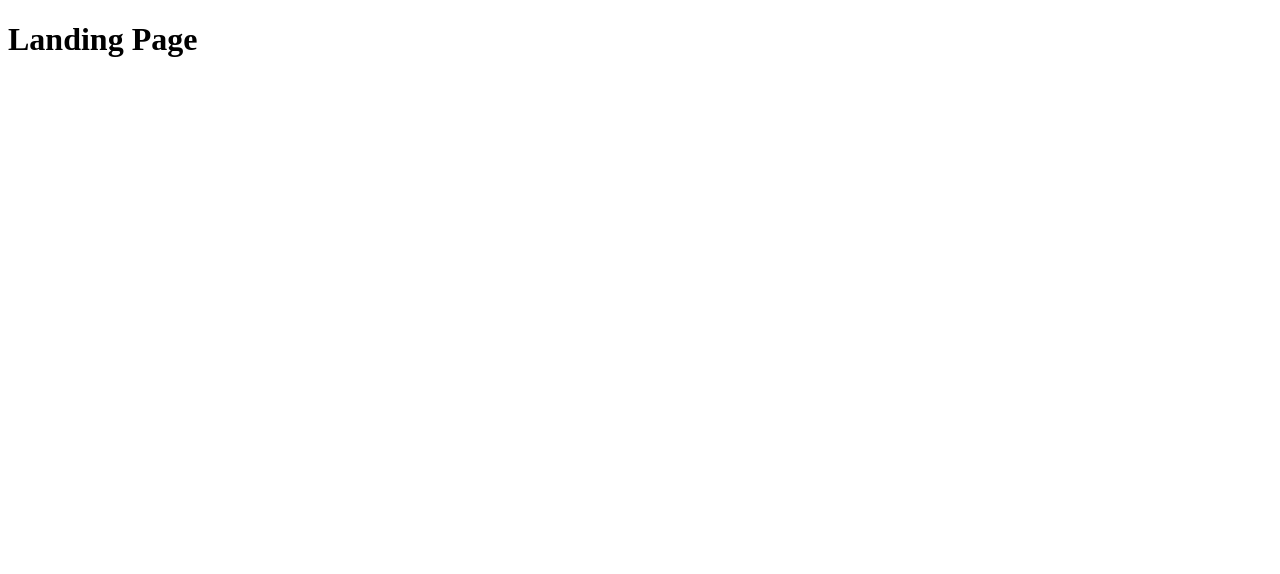
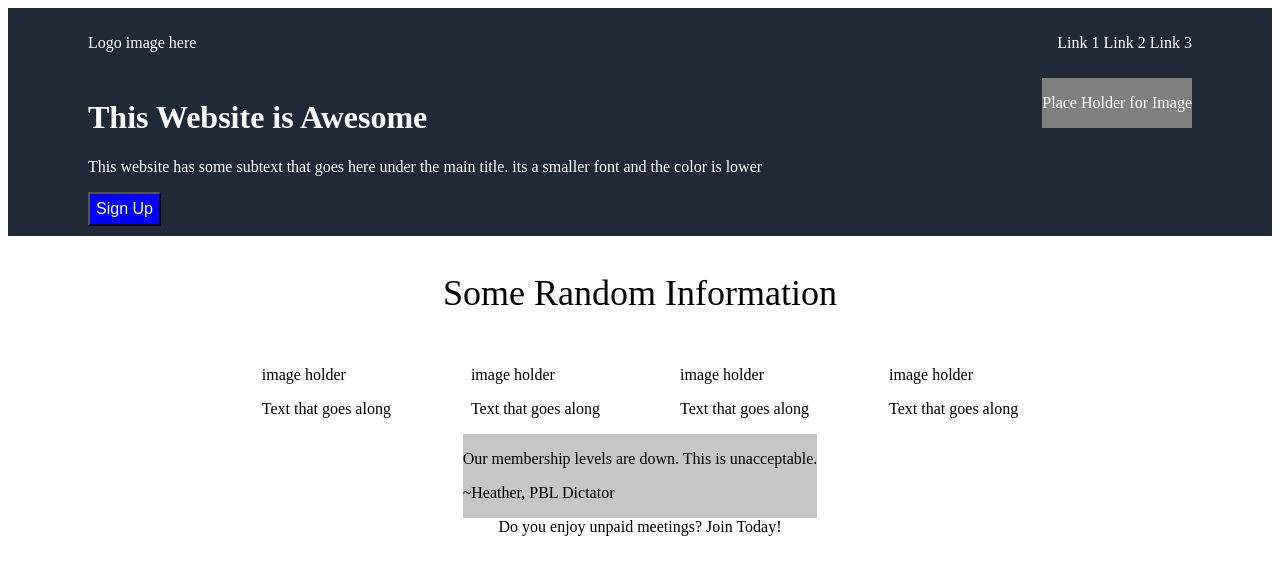
Before and after one commit to eborowi/odin-landing-page, a plain HTML site: page index.html in a window 1280 px wide. Drawn offline with Linux system fonts and the light colour scheme.

Commit message:
rough layout, Header finished, working on company info

```diff
--- a/index.html
+++ b/index.html
@@ -8,7 +8,65 @@
     </head>
 
 <body>
-    <h1>Landing Page</h1>
+    <div class="head">
+        <p>Logo image here</p>
+        <div class="head-links">
+            <a href="https://www.google.com">Link 1</a>
+            <a href="https://www.weather.com">Link 2</a>
+            <a href="https://www.theodinproject.com">Link 3</a>
+        </div>
+
+    </div>
+
+    <div class="hero">
+        <dev class="left">
+            <h1>This Website is Awesome</h1>
+            <p>This website has some subtext that goes here under the main title.  its a smaller font and the color is lower</p>
+            <button type="button">Sign Up</button>
+
+        </dev>
+
+        <dev class="right">
+            <p>Place Holder for Image</p>
+
+        </dev>
+
+
+
+
+    </div>
+
+    <div class="company-examples">
+        <p class="tagline">Some Random Information</p>
+        <div class="info-square">
+            <div class="square">
+                <p>image holder</p>
+                <p>Text that goes along</p>
+            </div>
+            <div class="square">
+                <p>image holder</p>
+                <p>Text that goes along</p>
+            </div>
+            <div class="square">
+                <p>image holder</p>
+                <p>Text that goes along</p>
+            </div>
+            <div class="square">
+                <p>image holder</p>
+                <p>Text that goes along</p>
+            </div>
+        </div>
+
+        <div class="quote">
+            <P>Our membership levels are down.  This is unacceptable.<p>
+            <p>~Heather, PBL Dictator</p>
+        </div>
+        <div class="sign-up">Do you enjoy unpaid meetings?  Join Today!</div>
+
+
+    </div>
+
+
 
 
 </body>
--- a/style.css
+++ b/style.css
@@ -1,4 +1,77 @@
-.h1 {
-    color:red
+body{
 
 }
+
+a:link, a:visited, a:hover, a:active {
+    text-decoration: none;
+    color: white;
+}
+.head {
+    display:flex;
+    justify-content: space-between;
+    background-color: #1f2937;
+    align-items: center;
+    padding: 10px;
+    color:white;
+
+
+}
+
+.hero {
+    display: flex;
+    background-color: #1f2937;
+    color: white;
+    justify-content: space-between;
+    gap: 14em;
+    padding-bottom: 10px;
+    align-items: flex-start;
+
+}
+
+.hero .left {
+    flex-wrap: wrap;
+
+
+}
+
+.hero .right {
+    background-color: gray;
+
+}
+.hero, .head {
+    padding-right: 80px;
+    padding-left: 80px;
+
+}
+
+button {
+    font-size: 16px;
+    padding: 6px;
+    background-color: blue;
+    color:white;
+
+
+}
+
+.company-examples {
+    display: flex;
+    flex-direction: column;
+    align-items: center;
+    align-content: center;
+
+
+}
+.tagline {
+    font-size: 36px;
+    font-weight:400
+
+}
+.info-square {
+    display: flex;
+    gap: 5em;
+}
+
+.quote {
+    background-color: rgb(199, 198, 198);
+
+}
```
